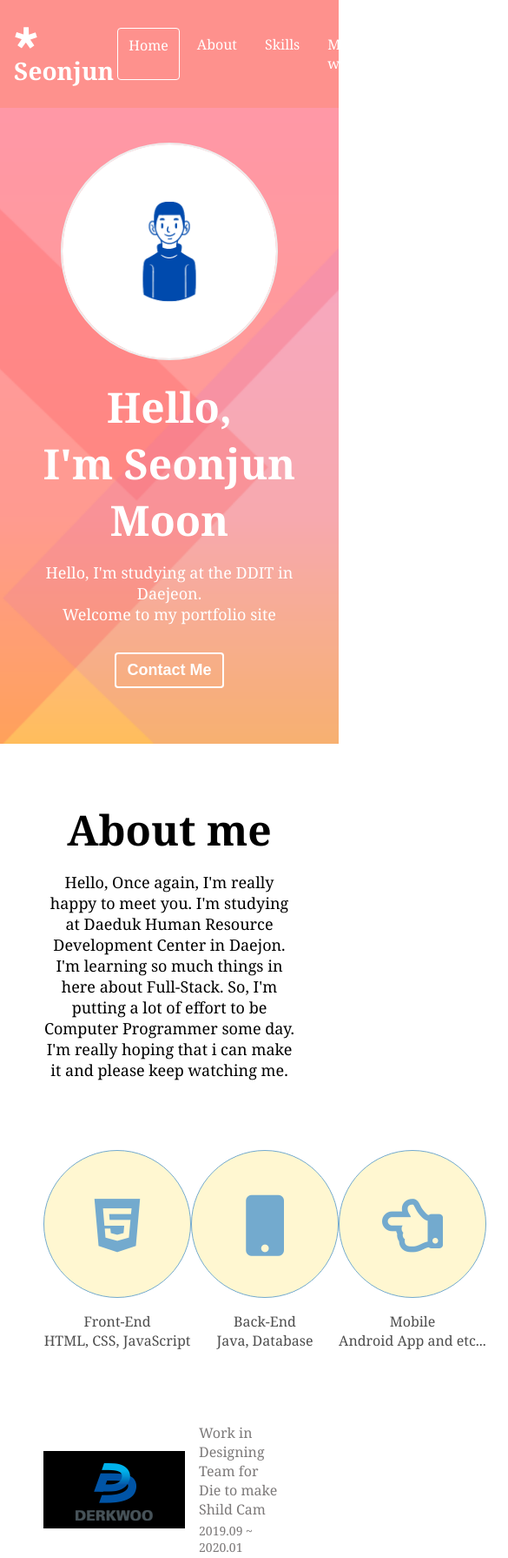
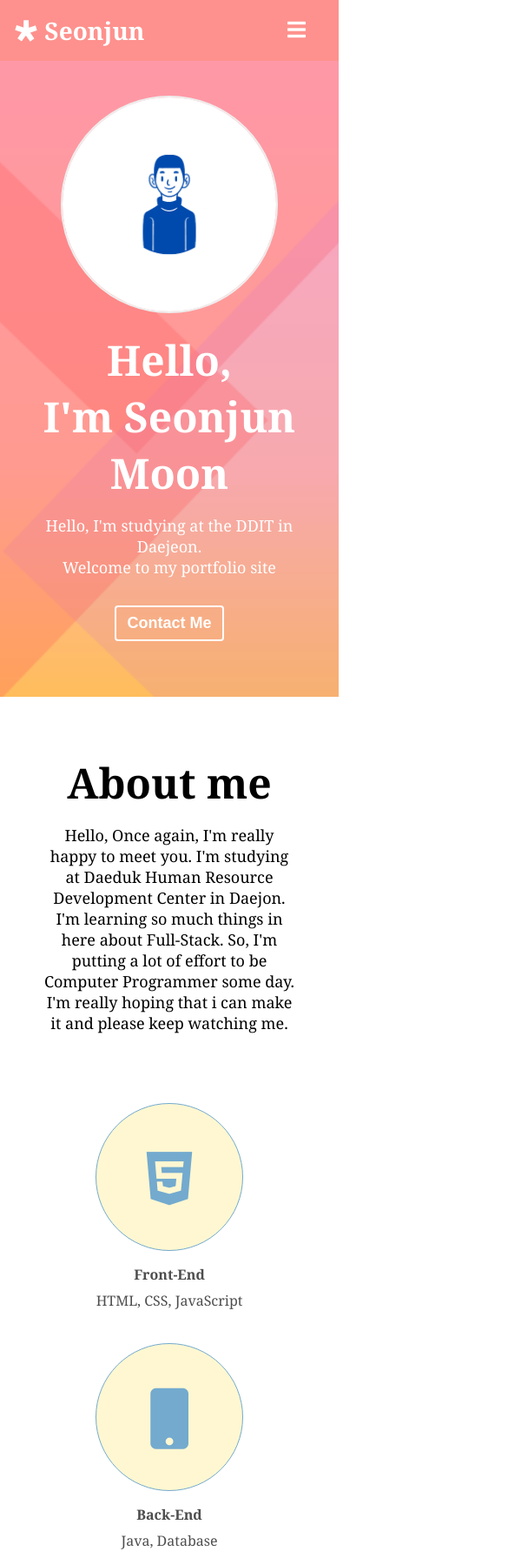
Before and after one commit to thelovemsg/20210131, a plain HTML site: page index.html in a window 390 px wide. Shown: the top 1791 px of the page at 87% size, 585 px wide, since content can reach past the window. Drawn offline with Linux system fonts and the light colour scheme.

Commit message:
CSS : responsive
CSS : responsive

```diff
--- a/index.html
+++ b/index.html
@@ -25,8 +25,8 @@
             <i class="fab fa-diaspora"></i>
             <a href="#">Seonjun</a>
         </div>
-        <div>
-            <ul class="navbar__menu">
+        <div class="navbar__menu">
+            <ul>
                 <li class="navbar__menu__item active">Home</li>
                 <li class="navbar__menu__item">About</li>
                 <li class="navbar__menu__item">Skills</li>
@@ -34,8 +34,11 @@
                 <li class="navbar__menu__item">Testimonials</li>
                 <li class="navbar__menu__item">Contact</li>
             </ul>
-
         </div>
+        <!--Toggle button-->
+        <button class="navbar__toggle-btn">
+            <i class="fas fa-bars"></i>
+        </button>
     </nav>
 
     <!-- Home -->
@@ -57,21 +60,21 @@
                 <div class="major__icon">
                     <i class="fab fa-html5"></i>
                 </div>
-                <div class="major__title">Front-End</div>
+                <h2 class="major__title">Front-End</h2>
                 <div class="major__description">HTML, CSS, JavaScript</div>
             </div>
             <div class="major">
                 <div class="major__icon">
                     <i class="fas fa-mobile"></i>
                 </div>
-                <div class="major__title">Back-End</div>
+                <h2 class="major__title">Back-End</h2>
                 <div class="major__description">Java, Database</div>
             </div>
             <div class="major">
                 <div class="major__icon">
                     <i class="far fa-hand-point-left"></i>
                 </div>
-                <div class="major__title">Mobile</div>
+                <h2 class="major__title">Mobile</h2>
                 <div class="major__description">Android App and etc...</div>
             </div>
         </div>
--- a/style.css
+++ b/style.css
@@ -123,6 +123,15 @@ p {
 
 .navbar__menu__item:hover {
   background-color: var(--color-dark-pink);
+}
+
+.navbar__toggle-btn {
+  position: absolute;
+  top: 20px;
+  right: 32px;
+  font-size: 24px;
+  color: var(--color-white);
+  display: none;
 }
 
 /*Home*/
@@ -397,9 +406,6 @@ p {
 
 .testimonial {
   display: flex;
-  margin: 20px auto;
-
-  max-width: 1200px;
 }
 
 .testimonial__avatar {
@@ -460,3 +466,45 @@ p {
   transform: scale(1.2);
   color: var(--color-yellow);
 }
+
+/*For below 768px screen width*/
+@media screen and (max-width: 768px) {
+  .navbar__toggle-btn {
+    display: block;
+  }
+
+  #navbar {
+    flex-direction: column;
+    align-items: flex-start;
+  }
+
+  .navbar__menu {
+    flex-direction: column;
+    text-align: center;
+    width: 100%;
+    display: none;
+  }
+
+  .about__majors {
+    flex-direction: column;
+  }
+
+  .major {
+    margin: auto;
+    margin-bottom: 38px;
+  }
+
+  .skillset {
+    display: block;
+    flex-direction: colunm;
+  }
+
+  .project {
+    flex-grow: 1;
+  }
+
+  .testimonial__avatar {
+    width: 80px;
+    height: 80px;
+  }
+}
```
